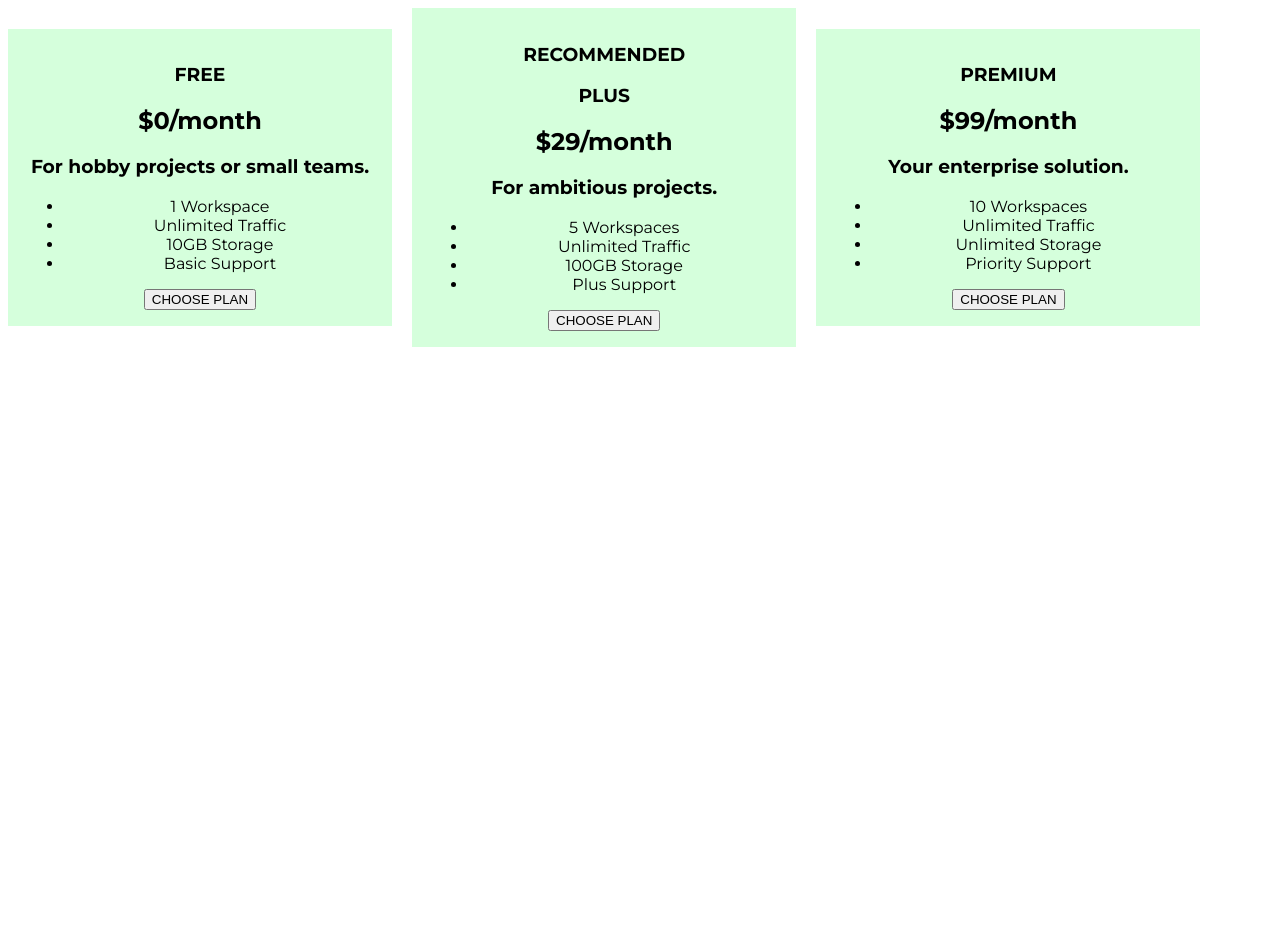
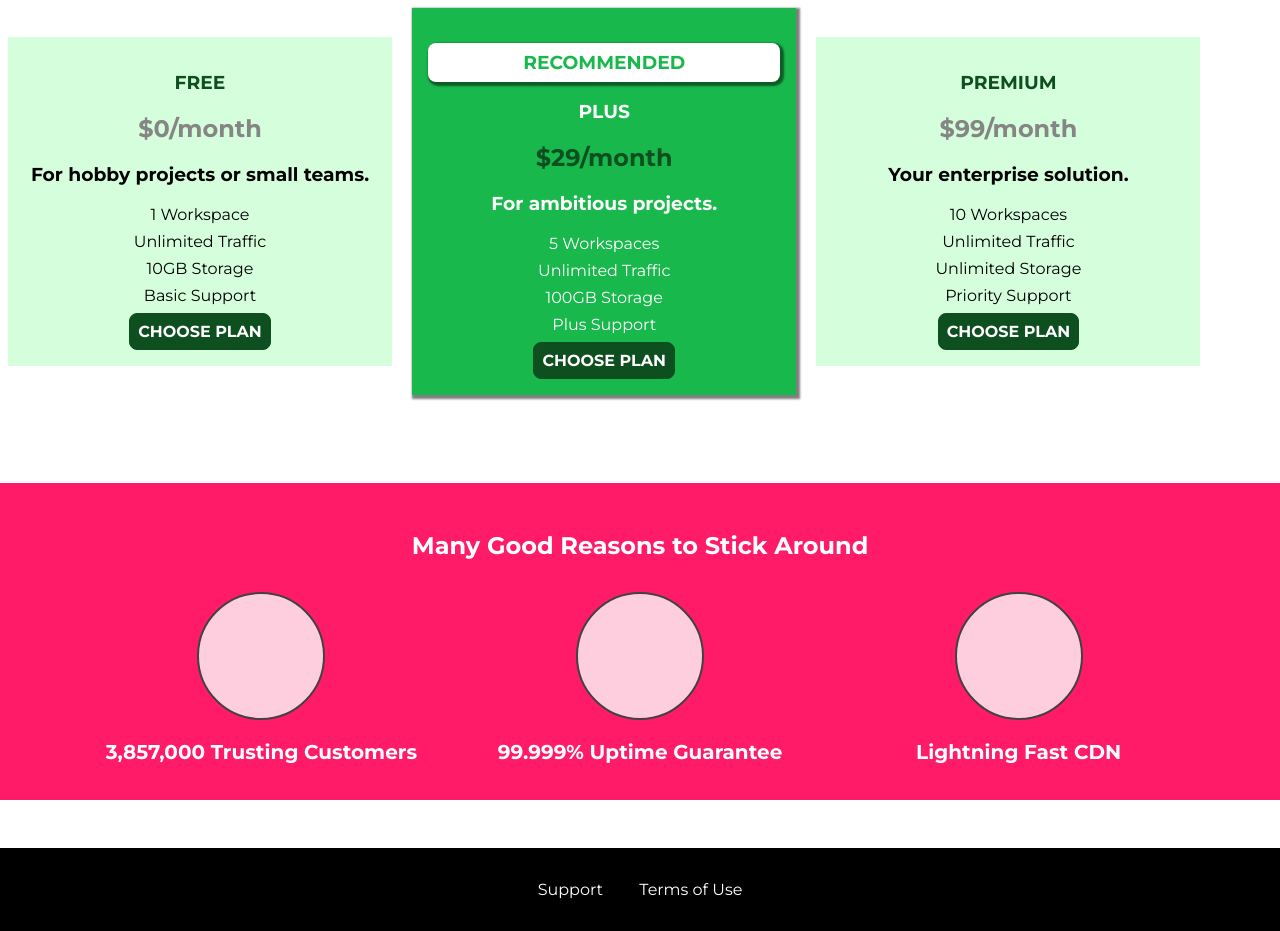
Before and after one commit to NitinBhattacharyya/learning-css, a plain HTML site: page index.html in a window 1280 px wide. Shown: the part 640-1571 px from the top of the page. Before the commit the page ends 995 px from the top, so only its background shows below. Drawn offline with Linux system fonts and the light colour scheme.

Commit message:
Added 2 more sections

```diff
--- a/index.html
+++ b/index.html
@@ -55,50 +55,85 @@
         <h1 class="section-title">Choose your plan.</h1>
         <div>
           <article class="plan">
-              <h1>FREE</h1>
-              <h2>$0/month</h2>
+              <h1 class="plan__title">FREE</h1>
+              <h2 class="plan__price">$0/month</h2>
               <h3>For hobby projects or small teams.</h3>
-              <ul>
+              <ul class="plan__features">
                   <li>1 Workspace</li>
                   <li>Unlimited Traffic</li>
                   <li>10GB Storage</li>
                   <li>Basic Support</li>
               </ul>
               <div>
-                  <button>CHOOSE PLAN</button>
+                  <button class="button">CHOOSE PLAN</button>
               </div>
           </article>
-          <article class="plan">
-              <h1>RECOMMENDED</h1>
-              <h1>PLUS</h1>
-              <h2>$29/month</h2>
+          <article class="plan plan--highlighted">
+              <h1 class="plan__annotation">RECOMMENDED</h1>
+              <h1 class="plan__title">PLUS</h1>
+              <h2 class="plan__price">$29/month</h2>
               <h3>For ambitious projects.</h3>
-              <ul>
+              <ul class="plan__features">
                   <li>5 Workspaces</li>
                   <li>Unlimited Traffic</li>
                   <li>100GB Storage</li>
                   <li>Plus Support</li>
               </ul>
               <div>
-                  <button>CHOOSE PLAN</button>
+                  <button class="button">CHOOSE PLAN</button>
               </div>
           </article>
           <article class="plan">
-              <h1>PREMIUM</h1>
-              <h2>$99/month</h2>
+              <h1 class="plan__title">PREMIUM</h1>
+              <h2 class="plan__price">$99/month</h2>
               <h3>Your enterprise solution.</h3>
-              <ul>
+              <ul class="plan__features">
                   <li>10 Workspaces</li>
                   <li>Unlimited Traffic</li>
                   <li>Unlimited Storage</li>
                   <li>Priority Support</li>
               </ul>
               <div>
-                  <button>CHOOSE PLAN</button>
+                  <button class="button">CHOOSE PLAN</button>
               </div>
           </article>
       </div>
       </section>
+      <section id="key-features">
+        <h1 class="section-title">Many Good Reasons to Stick Around</h1>
+        <ul class="key-feature__list">
+            <li class="key-feature">
+                <div class="key-feature__image">
+
+                </div>
+                <p class="key-feature__description">3,857,000 Trusting Customers</p>
+            </li>
+            <li class="key-feature">
+                <div class="key-feature__image">
+
+                </div>
+                <p class="key-feature__description">99.999% Uptime Guarantee</p>
+            </li>
+            <li class="key-feature">
+                <div class="key-feature__image">
+
+                </div>
+                <p class="key-feature__description">Lightning Fast CDN</p>
+            </li>
+        </ul>
+    </section>
     </main>
+    <footer class="main-footer">
+      <nav>
+          <ul class="main-footer__links">
+              <li class="main-footer__link">
+                  <a href="#">Support</a>
+              </li>
+              <li class="main-footer__link">
+                  <a href="#">Terms of Use</a>
+              </li>
+          </ul>
+      </nav>
+  </footer>
   </body>
 </html>
--- a/main.css
+++ b/main.css
@@ -16,6 +16,7 @@ body {
 
 .section-title {
   color: #2ddf5c;
+  text-align: center;
 }
 
 .plan {
@@ -28,9 +29,103 @@ body {
   vertical-align: middle;
 }
 
+.plan--highlighted {
+  background: #19b84c;
+  color: white;
+  box-shadow: 2px 2px 2px 2px rgba(0,0,0,0.5);
+}
+.plan__annotation {
+  background: white;
+  color: #19b84c;
+  padding: 8px;
+  box-shadow: 2px 2px 2px 2px rgba(0,0,0,0.5);
+  border-radius: 8px;
+}
+
+.plan__title {
+  color: #0e4f1f;
+}
+.plan__price {
+  color: #858585;
+}
+
+.plan--highlighted .plan__title {
+  color: white;
+}
+
+.plan--highlighted .plan__price {
+  color: #0e4f1f;
+}
+
+.plan__features {
+  list-style: none;
+  margin: 0;
+  padding: 0;
+}
+.plan__features li {
+  margin: 8px 0;
+}
+
+.button {
+  background: #0e4f1f;
+  color: white;
+  font: inherit;
+  border: 1.5px solid #0e4f1f;
+  padding: 8px;
+  border-radius: 8px;
+  cursor: pointer;
+  font-weight: bold;
+}
+
+.button:hover,
+.button:active {
+  color: #0e4f1f;
+  background: white;
+}
+
+#key-features {
+  background: #ff1b68;
+  margin-top: 80px;
+  padding: 16px;
+}
+
+#key-features .section-title {
+  color: white;
+  margin: 32px;
+}
+
 #product-overview h1 {
   color: white;
   font-family: 'Anton', sans-serif;
+}
+
+.key-feature__list {
+  list-style: none;
+  margin: 0;
+  padding: 0;
+  text-align: center;
+}
+
+.key-feature {
+  display: inline-block;
+  width: 30%;
+  vertical-align: top;
+}
+
+.key-feature__image {
+  background: #ffcede;
+  width: 128px;
+  border: 2px solid #424242;
+  border-radius: 50%;
+  height: 128px;
+  margin: 0 auto;
+}
+
+.key-feature__description {
+  text-align: center;
+  font-weight: bold;
+  color: white;
+  font-size: 20px;
 }
 
 /* h1 {
@@ -99,3 +194,30 @@ body {
   background: white;
   border: none;
 }
+
+.main-footer {
+  background: black;
+  padding: 32px;
+  margin-top: 48px;
+}
+.main-footer__links {
+  list-style: none;
+  margin: 0;
+  padding: 0;
+  text-align: center;
+}
+
+.main-footer__link {
+  display: inline-block;
+  margin: 0 16px;
+}
+
+.main-footer__link a {
+  color: white;
+  text-decoration: none;
+}
+
+.main-footer__link a:hover,
+.main-footer__link a:active {
+  color: #ccc;
+}
```
